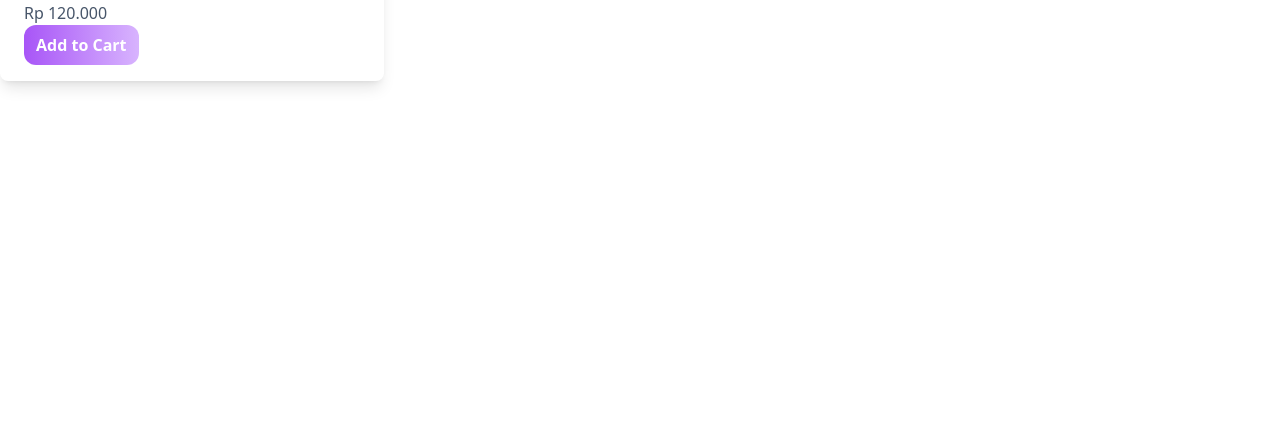
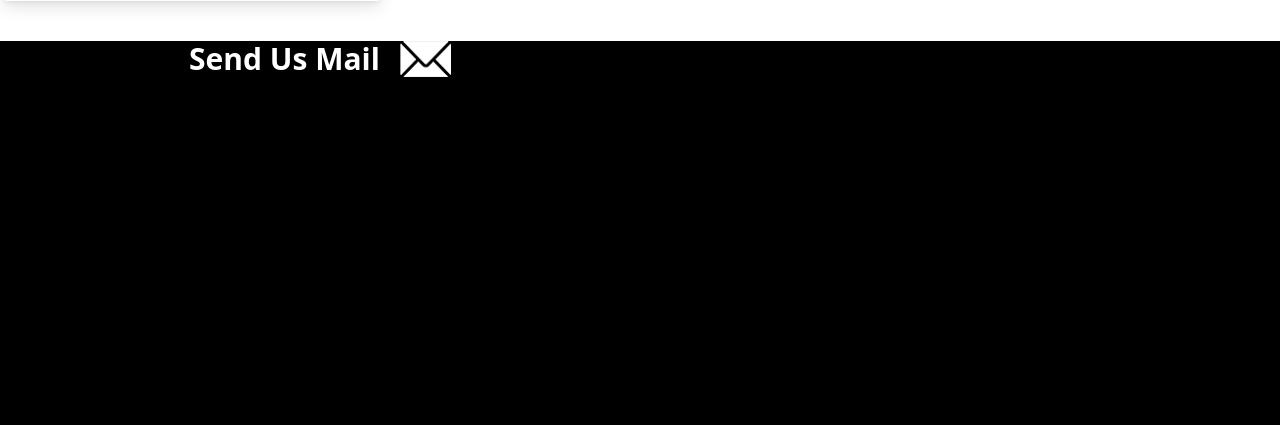
Before and after one commit to ReyKeyS/ProjectBWP, a PHP site: page / in a window 1280 px wide; the page is wider, and only the part inside the window is pictured. Shown: the part 1497-1922 px from the top of that part. Before the commit the page ends 1585 px from the top of that part, so only its background shows below. Run offline with PHP 8.4, Linux system fonts and the light colour scheme; some libraries are stand-ins or nearby versions.

Commit message:
footer 1

```diff
--- a/index.php
+++ b/index.php
@@ -25,7 +25,7 @@
               animation:{
                 'gerak':'goyang 3s ease-in-out infinite',
                 'tampil' : 'muncul 1.25s ease-in-out 1',
-                'tampil2': 'hadir 1.5s ease-in-out 1'
+                'tampilgambar': 'hadir 1.5s ease-in-out 1'
               },
               keyframes : {
                 goyang:{
@@ -58,12 +58,12 @@
 </head>
 <body>
     <form action="#" method="POST">
-        <nav class="h-20 bg-gradient-to-r from-slate-700 via-slate-500 to-slate-300 flex">
+        <nav class="h-20 bg-gradient-to-r from-slate-700 via-slate-500 to-slate-300 flex fixed w-full z-10">
             <a class="w-32 my-auto ml-3">
                 <img src="assets/gonadi.jpg" alt="" class="w-12 h-12 mx-auto rounded-full">
             </a>
             <a class="my-auto w-80 text-white font-bold text-2xl">
-               <?php
+            <?php
                     if(isset($_SESSION['data'])){
                         echo $_SESSION['data']['nama'];
                     }
@@ -100,7 +100,7 @@
         </nav>
         <div class="flex flex-col">
             <div class="w-full h-[650px] bg-black" >
-                <div class="flex flex-row w-full h-full bg-[center_bottom_-17rem]  animate-tampil2" style="background-image: url('assets/setup.jpg');">
+                <div class="flex flex-row w-full h-full bg-[center_bottom_-17rem] animate-tampilgambar" style="background-image: url('assets/setup.jpg');">
                     <div class="w-1/3 m-auto text-center text-white font-bold text-3xl animate-tampil">
                         Welcome To Our Shop
                         <br>
@@ -180,6 +180,15 @@
                 </div>
             </div>
         </div>
+        <nav class="h-96 bg-black ">
+            <div class="w-1/2">
+                <div class="flex justify-center">
+                    <div class="text-white mr-5 text-3xl font-semibold">Send Us Mail</div>
+                    <img src="assets/email (1).png" alt="">
+                </div>
+            </div>
+            <div class="w-1/2"></div>
+        </nav>
         <!-- <div class="flex flex-col">
             <div class="w-full h-[600px] bg-center">
 
```
Also changed, not shown: assets/facebook.png (renamed from assets/Layer 4.png), assets/instagram.png (renamed from assets/Layer 3.png), assets/tiktok.png (renamed from assets/Layer 5.png), assets/tokopedia.png (renamed from assets/Layer 2.png).
